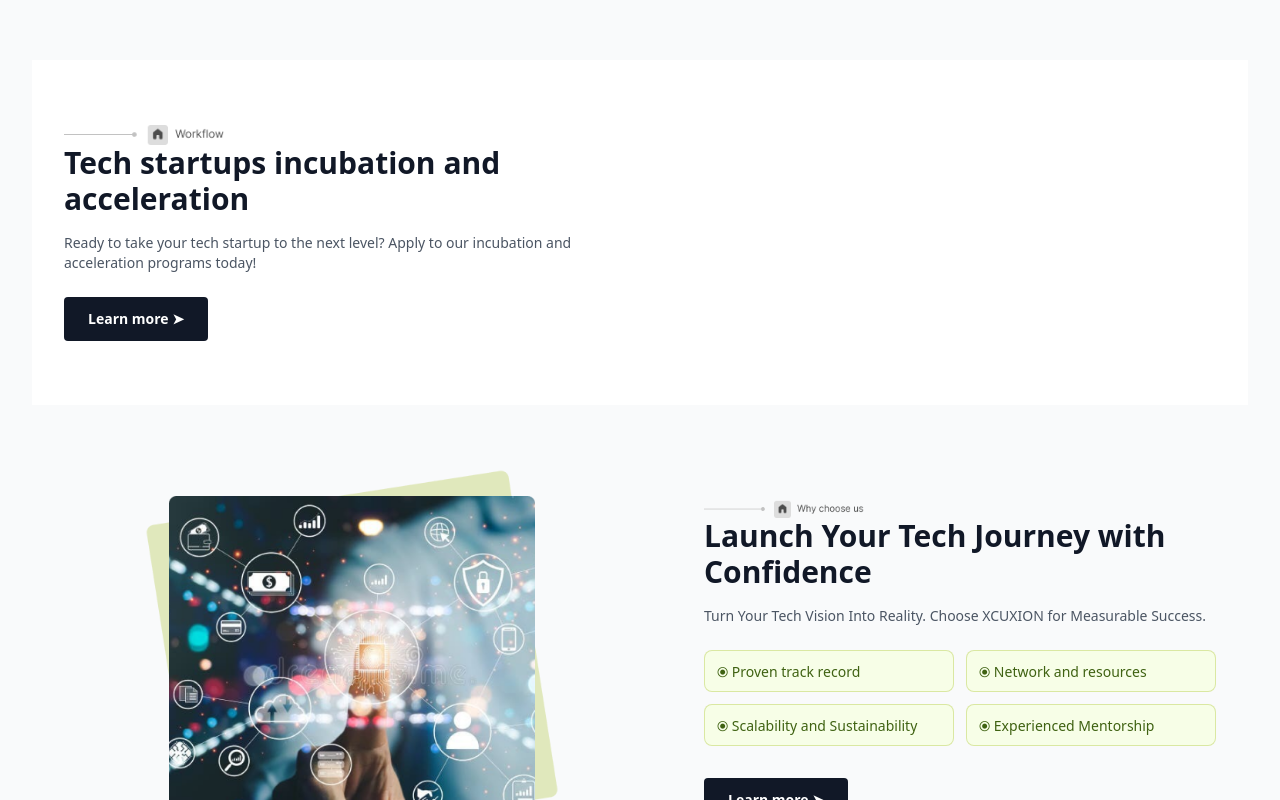
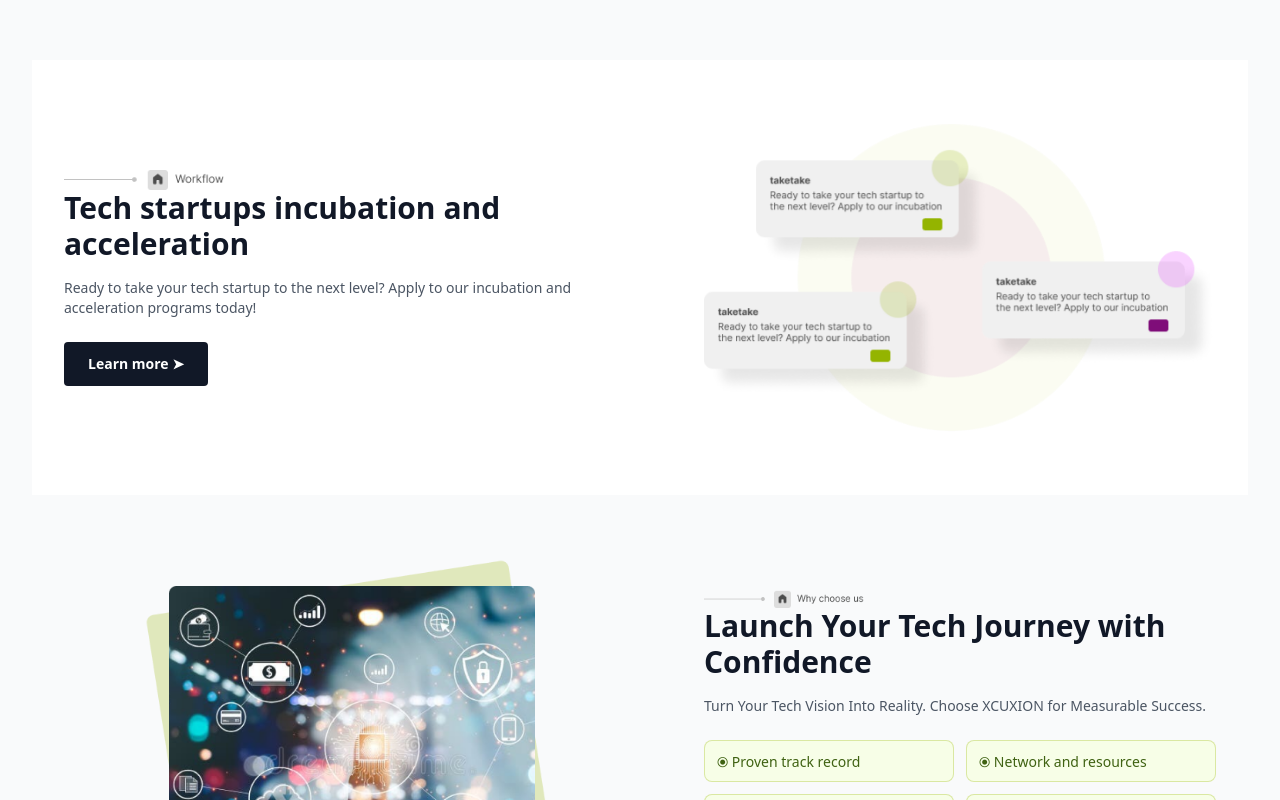
Before and after one commit to FelixAshong/BLVCK-SAPPHIRE-FINAL-TASK, a React (Vite) app: page / in a window 1280 px wide. Shown: the part 1160-1960 px from the top of the page. Built offline with nearby package versions, Linux system fonts and the light colour scheme.

Commit message:
Refactor Incubation section in App component for improved layout and responsiveness. Updated image placements, text styles, and spacing for better visual consistency across mobile and desktop views. Enhanced button interactions and added animation effects to the illustration image.

```diff
--- a/src/App.tsx
+++ b/src/App.tsx
@@ -560,8 +560,8 @@ function App() {
       {/* Incubation Section */}
        <section className="w-full py-12 sm:py-16 bg-white px-4 sm:px-6 lg:px-8 reveal">
          {/* Desktop Layout - hidden on mobile */}
-         <div className="hidden lg:flex flex-col lg:flex-row items-center justify-between gap-8">
-           <div className="w-full lg:max-w-lg">
+         <div className="hidden lg:flex flex-col lg:flex-row items-center justify-between gap-8 max-w-7xl mx-auto">
+           <div className="w-full lg:w-1/2 lg:max-w-lg">
              <div className="flex items-center space-x-2 text-xs text-gray-500">
                <img
                  src="/images/top chip WORKFLOW.png"
@@ -583,18 +583,13 @@ function App() {
                <span>Learn more ➤</span>
              </button>
            </div>
+           <div className="w-full lg:w-1/2 flex justify-center lg:justify-end">
              <img
                src="/images/right.png"
                alt="Tech startup incubation illustration"
-              className="absolute"
-              style={{
-                width: '566px',
-                height: '355px',
-                top: '1175px',
-                left: '591px',
-                zIndex: 10
-              }}
+               className="w-full max-w-lg h-auto animate-float hover-scale transition-transform duration-300"
              />
+           </div>
          </div>
 
          {/* Mobile Layout - visible only on mobile */}
```
Lines whose indentation alone changed are shown as unchanged.
